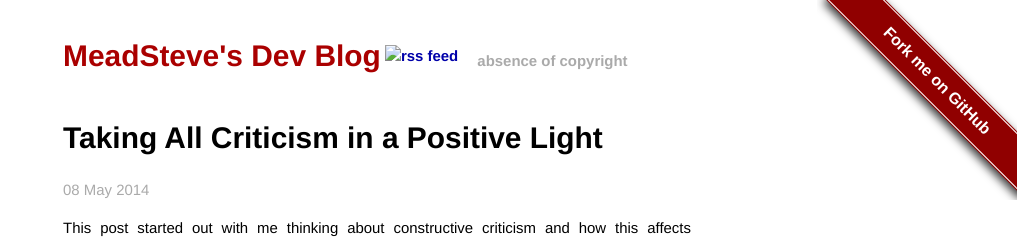
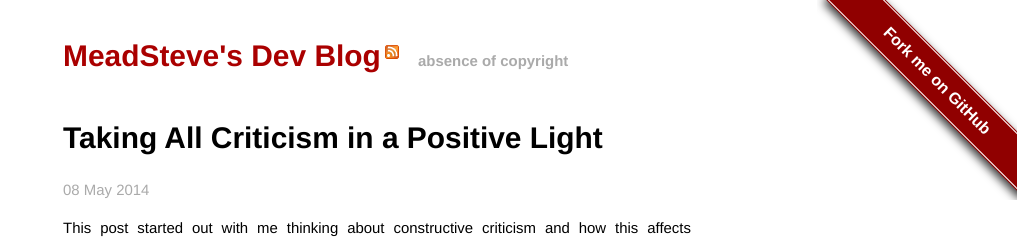
Before and after one commit to meadsteve/meadsteve.github.io, a Jekyll site: the page built from _posts/2014-05-08-positivecriticism.markdown, in a window 1280 px wide. Shown: the top 238 px of the page, without its empty margins (263-1280 px from the left). Built offline with Jekyll 4.4.1, drawn with Linux system fonts in a browser that asks for light colours; Markdown is read by kramdown in place of the engine named in the settings; comment, search, counter and statistics services are not loaded.

Commit message:
fix image path

```diff
--- a/_layouts/default.html
+++ b/_layouts/default.html
@@ -18,7 +18,7 @@
         <div class="site">
           <div class="header">
             <h1 class="title"><a href="/">{{ site.name }}</a></h1>
-            <a href="/feed.xml"><img src="images/feed-icon-14x14.png" alt="rss feed" style="vertical-align: top;"></a>
+            <a href="/feed.xml"><img src="/images/feed-icon-14x14.png" alt="rss feed" style="vertical-align: top;"></a>
             <a class="extra" href="/lackofcopyright.html">absence of copyright</a>
           </div>
 
```
